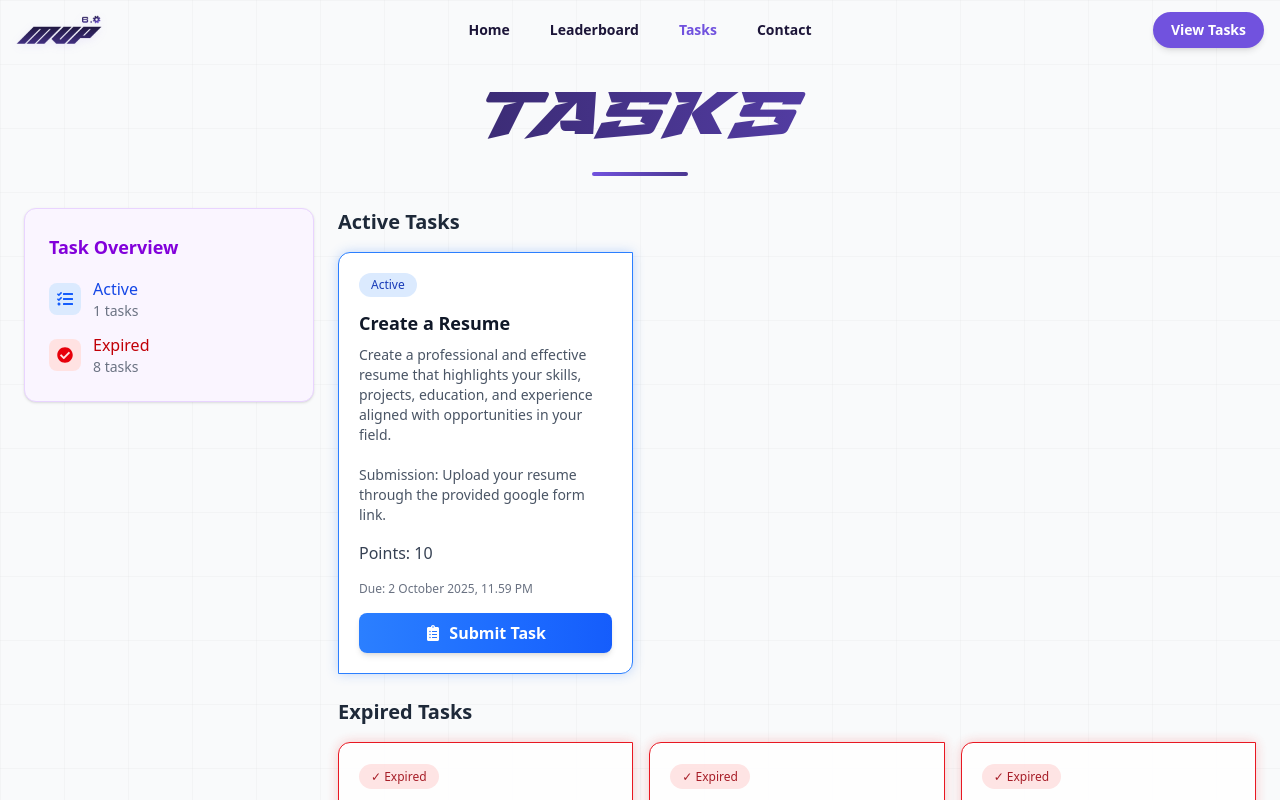
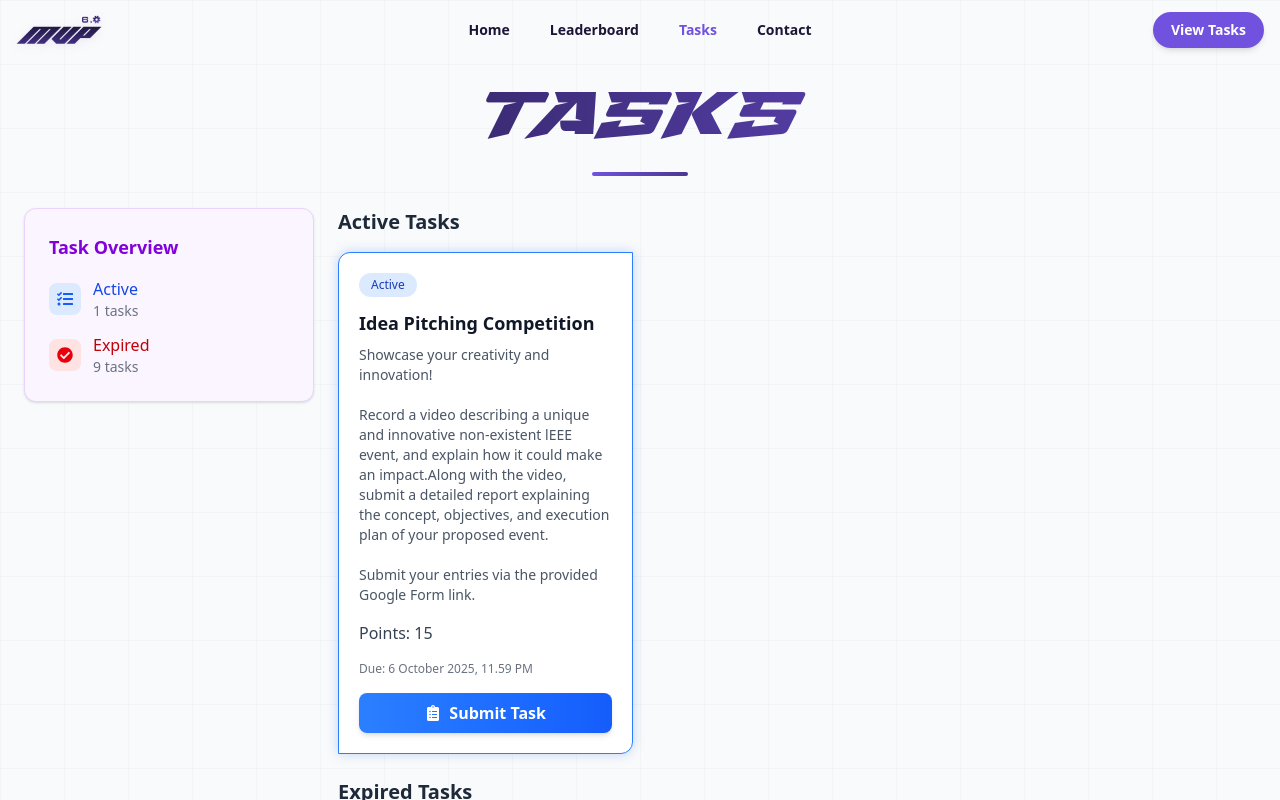
Before and after one commit to cecieee/mvp_6, a React (Vite) app: page /tasks in a window 1280 px wide. Shown: the top 800 px of the page. Built offline with nearby package versions, Linux system fonts and the light colour scheme; a web font is replaced by a local one.

Commit message:
Added Task 10

```diff
--- a/src/pages/Tasks.jsx
+++ b/src/pages/Tasks.jsx
@@ -14,8 +14,17 @@ export default function Tasks() {
   const tasks = [
     // ACTIVE TASK
     {
+      title: "Idea Pitching Competition",
+      status: "Active",
+      desc: "Showcase your creativity and innovation!\n\nRecord a video describing a unique and innovative non-existent lEEE event, and explain how it could make an impact.Along with the video, submit a detailed report explaining the concept, objectives, and execution plan of your proposed event.\n\nSubmit your entries via the provided Google Form link.",
+      due: "6 October 2025, 11.59 PM", //Due Date || YYYY-MM-DD
+      points: 15,
+      submissionLink:
+      "https://docs.google.com/forms/d/e/1FAIpQLSeex_tnyri2BQGAsZTbwbb8CNJzCRlH4AFMg5uavGqsVnCKYQ/viewform?usp=dialog"
+    },
+    {
       title: "Create a Resume",
-      status: "Active",
+      status: "Completed",
       desc: "Create a professional and effective resume that highlights your skills, projects, education, and experience aligned with opportunities in your field.\n\nSubmission: Upload your resume through the provided google form link.",
       due: "2 October 2025, 11.59 PM", //Due Date || YYYY-MM-DD
       points: 10,
```
